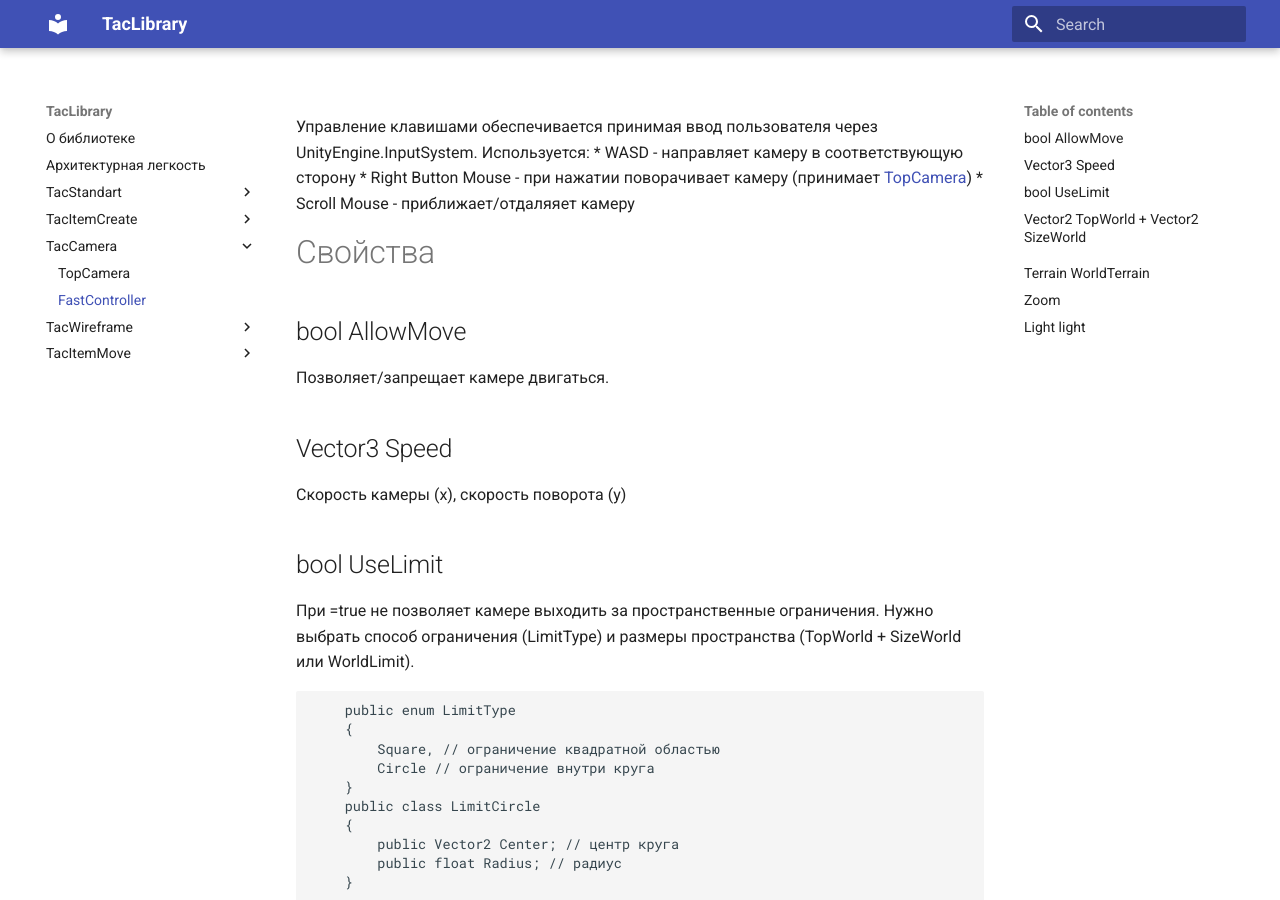
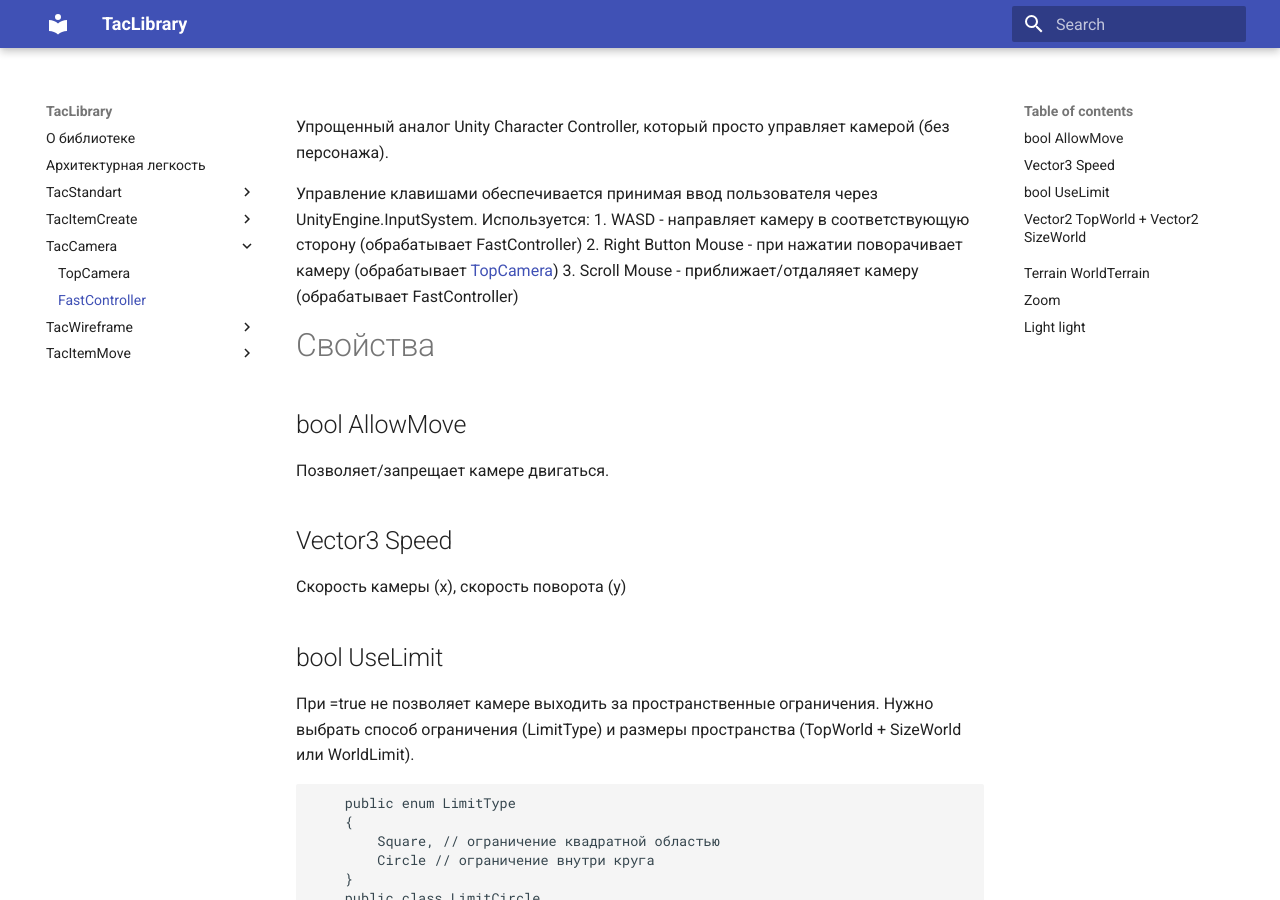
Before and after one commit to tac1402/TacBattleAI, an MkDocs documentation site: the page built from docs/TacCamera/FastController.md, in a window 1280 px wide and 900 px high. Built offline with MkDocs 1.6.1 and Material for MkDocs 9.7.7, drawn with Linux system fonts in a browser that asks for light colours.

Commit message:
Update FastController.md

```diff
--- a/docs/TacCamera/FastController.md
+++ b/docs/TacCamera/FastController.md
@@ -2,11 +2,12 @@
 title: FastController
 ---
 
+Упрощенный аналог Unity Character Controller, который просто управляет камерой (без персонажа).
 
 Управление клавишами обеспечивается принимая ввод пользователя через UnityEngine.InputSystem. Используется:
-* WASD - направляет камеру в соответствующую сторону
-* Right Button Mouse - при нажатии поворачивает камеру (принимает [TopCamera](../../TopCamera.md))
-* Scroll Mouse - приближает/отдаляяет камеру
+1. WASD - направляет камеру в соответствующую сторону (обрабатывает FastController)
+2. Right Button Mouse - при нажатии поворачивает камеру (обрабатывает [TopCamera](../../TopCamera.md))
+3. Scroll Mouse - приближает/отдаляяет камеру (обрабатывает FastController)
 
 # Свойства
 ## bool AllowMove
```
